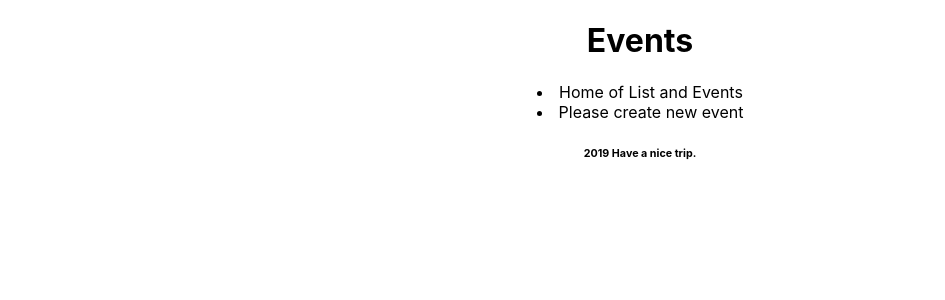
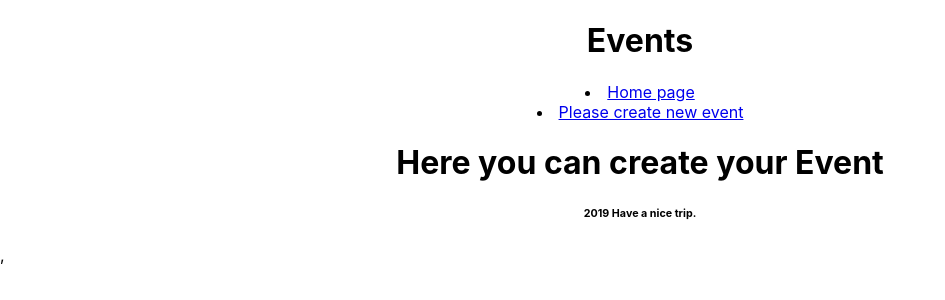
Before and after one commit to rudenko9/React-Redux-project, a React (Create React App) app in the folder client/: page /#/eventcreate in a window 1280 px wide. Shown: the top 300 px of the page, without its empty margins (0-945 px from the left). Built offline with nearby package versions, Linux system fonts and the light colour scheme.

Commit message:
added new containers

```diff
--- a/client/src/App.js
+++ b/client/src/App.js
@@ -1,18 +1,36 @@
 import React from 'react';
+import {HashRouter, Switch, Route} from 'react-router-dom';
+
 import './App.css';
 import Header from './components/Header';
 import Footer from './components/Footer';
 import Navigation from './components/Navigation';
+import Notfound from './containers/Notfound';
+import Home from './containers/Home';
 
+import CreateEvents from './containers/CreateEvents';
+import Eventinfo from './containers/Eventinfo';
 
 function App() {
   return (
+    <HashRouter>
+
     <div className="App">
     <Header />
     <Navigation />
 
+    <Switch>
+    <Route exact path='/' component={Home} />
+    <Route exact path='/eventdetails' component={Eventinfo} />
+    <Route exact path='/eventcreate' component={CreateEvents} />
+    <Route component={Notfound}></Route>
+
+    </Switch>
+
+
     <Footer />
-    </div>
+    </div>,
+    </HashRouter>
   );
 }
 
--- a/client/src/components/Navigation/index.js
+++ b/client/src/components/Navigation/index.js
@@ -1,10 +1,15 @@
 import React from 'react';
+import {Link} from 'react-router-dom';
 
 const Navigation = () => {
   return(
     <nav>
-      <li> Home of List and Events </li>
-      <li> Please create new event </li>
+      <li>
+      <Link to='/'> Home page </Link>
+      </li>
+      <li>
+      <Link to='/eventcreate'> Please create new event </Link>
+      </li>
      </nav>
   )
 }
--- a/client/src/containers/Eventinfo/index.js
+++ b/client/src/containers/Eventinfo/index.js
@@ -9,4 +9,4 @@ const Eventinfo = () => {
   )
 };
 
-export default Navigation;
+export default Eventinfo;
--- /dev/null
+++ b/client/src/containers/Home/index.js
@@ -0,0 +1,12 @@
+import React from 'react';
+
+const Home = () => {
+  return(
+    <section>
+      <h1> Home page </h1>
+
+     </section>
+  )
+};
+
+export default Home;
--- /dev/null
+++ b/client/src/containers/Notfound/index.js
@@ -0,0 +1,12 @@
+import React from 'react';
+
+const Notfound = () => {
+  return(
+    <section>
+      <h1> 404 </h1>
+      <h2> This page is not available at this moment.</h2>
+     </section>
+  )
+};
+
+export default Notfound;
```
